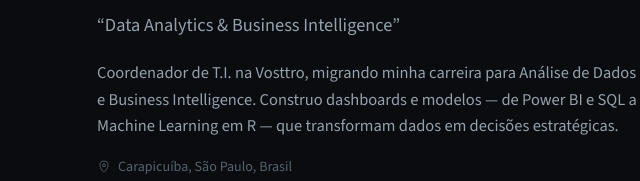
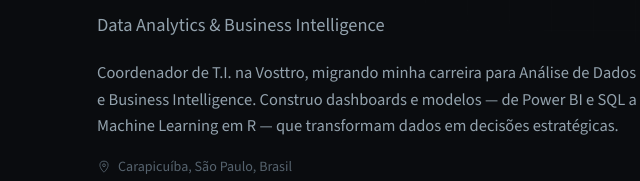
Before and after one commit to ZeRafaSp/portifolio-Rafael, a plain HTML site: page index.html in a window 1280 px wide. Shown: the part 348-529 px from the top of the page, 163-803 px from the left. Drawn offline with nearby package versions, Linux system fonts and the light colour scheme.

Commit message:
Update index.html

```diff
--- a/index.html
+++ b/index.html
@@ -488,7 +488,7 @@
     <div>
       <span class="eyebrow"><span class="dot"></span>PORTIFÓLIO DE ANÁLISE DE DADOS</span>
       <h1>José Rafael Santos<br>Pereira</h1>
-      <p class="role">“Data Analytics &amp; Business Intelligence”</p>
+      <p class="role">Data Analytics &amp; Business Intelligence</p>
       <p class="summary">Coordenador de T.I. na Vosttro, migrando minha carreira para Análise de Dados e Business Intelligence. Construo dashboards e modelos — de Power BI e SQL a Machine Learning em R — que transformam dados em decisões estratégicas.</p>
       <p style="margin-top:10px; font-size:0.88rem; color:var(--text-faint); display:flex; align-items:center; gap:7px;">
         <svg viewBox="0 0 24 24" fill="none" width="14" height="14"><path d="M12 21s7-6.5 7-12a7 7 0 10-14 0c0 5.5 7 12 7 12z" stroke="currentColor" stroke-width="1.6"/><circle cx="12" cy="9" r="2.4" stroke="currentColor" stroke-width="1.6"/></svg>
```
